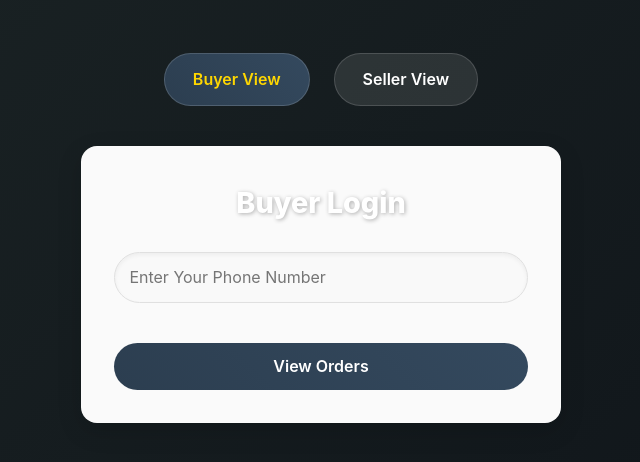
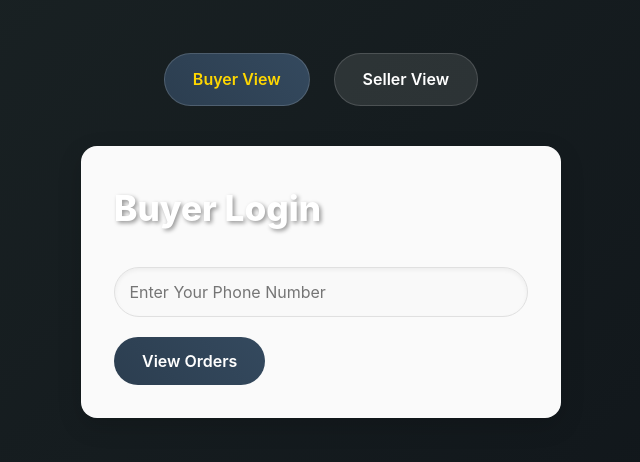
Before and after one commit to ugcoded/shopit, a Flask app: page /orders in a window 1280 px wide. Shown: the part 227-689 px from the top of the page, without its empty margins (319-959 px from the left). Run offline with Flask 3, Linux system fonts and the light colour scheme; some libraries are stand-ins or nearby versions.

Commit message:
Update style.css

```diff
--- a/static/style.css
+++ b/static/style.css
@@ -725,25 +725,27 @@ footer p {
     border-color: #34495e;
 }
 
+/* ... (Previous styles unchanged until .logout-form) */
+
 .logout-form {
     text-align: center;
     margin-top: 2rem;
 }
 
-.buyer-login h3, .admin-login h3 {
-    font-size: clamp(1.3rem, 3.5vw, 1.8rem);
-    color: #fff;
-    margin-bottom: 1.5rem;
-    text-align: center;
-    text-shadow: 1px 1px 4px rgba(0, 0, 0, 0.3);
+.logout-form button {
+    background: linear-gradient(45deg, #d32f2f, #e57373);
+    padding: 0.85rem 1.75rem;
+    width: 100%;
+    max-width: 250px;
+    margin: 0 auto;
+    display: block;
 }
 
-.buyer-login form, .admin-login form {
-    display: flex;
-    flex-direction: column;
-    gap: 1.25rem;
+.logout-form button:hover {
+    background: linear-gradient(45deg, #c62828, #d66060);
 }
 
+/* ... (Rest of styles unchanged) */
 /* Media Queries for Small Screens (≤ 768px) */
 @media (max-width: 768px) {
     header .container {
```
